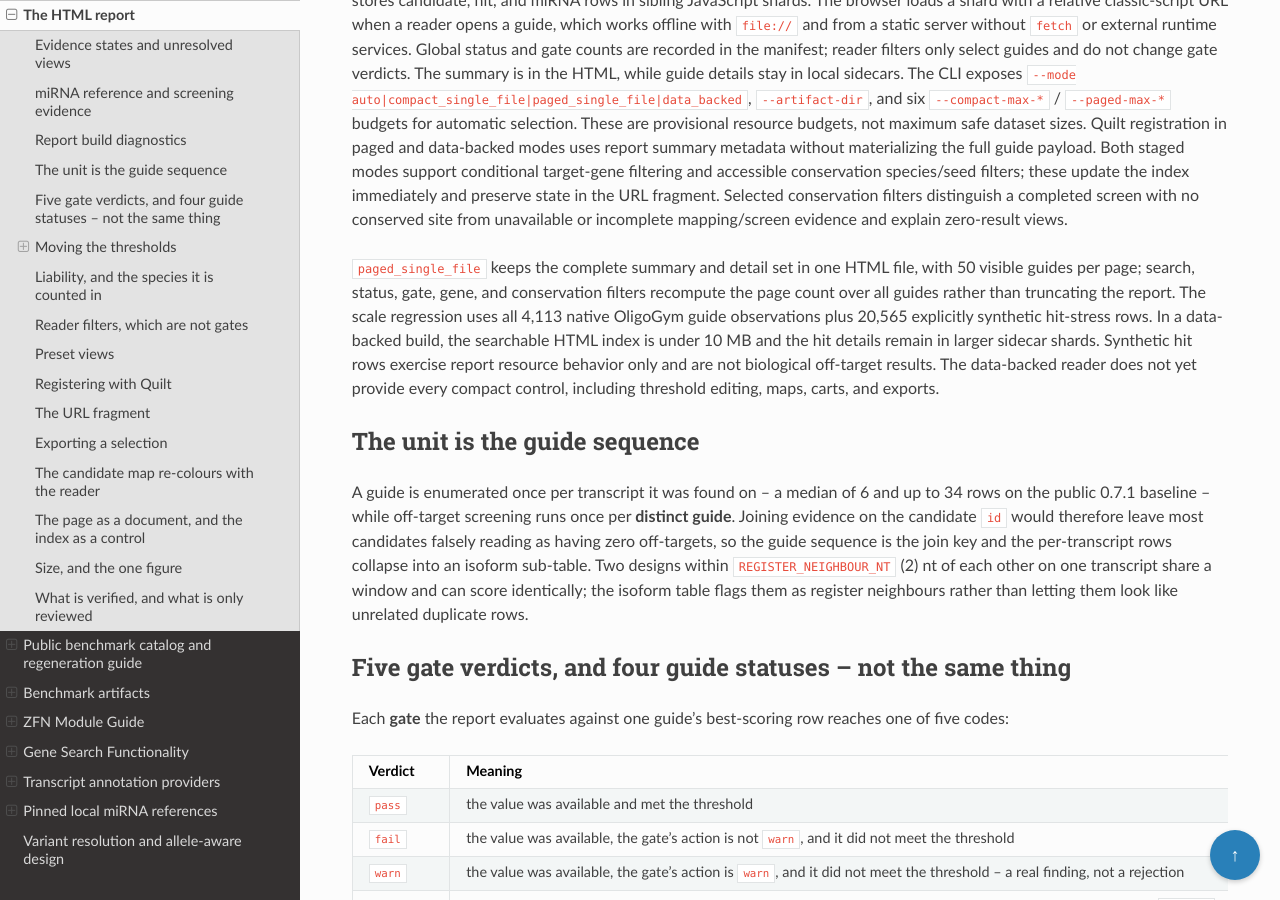
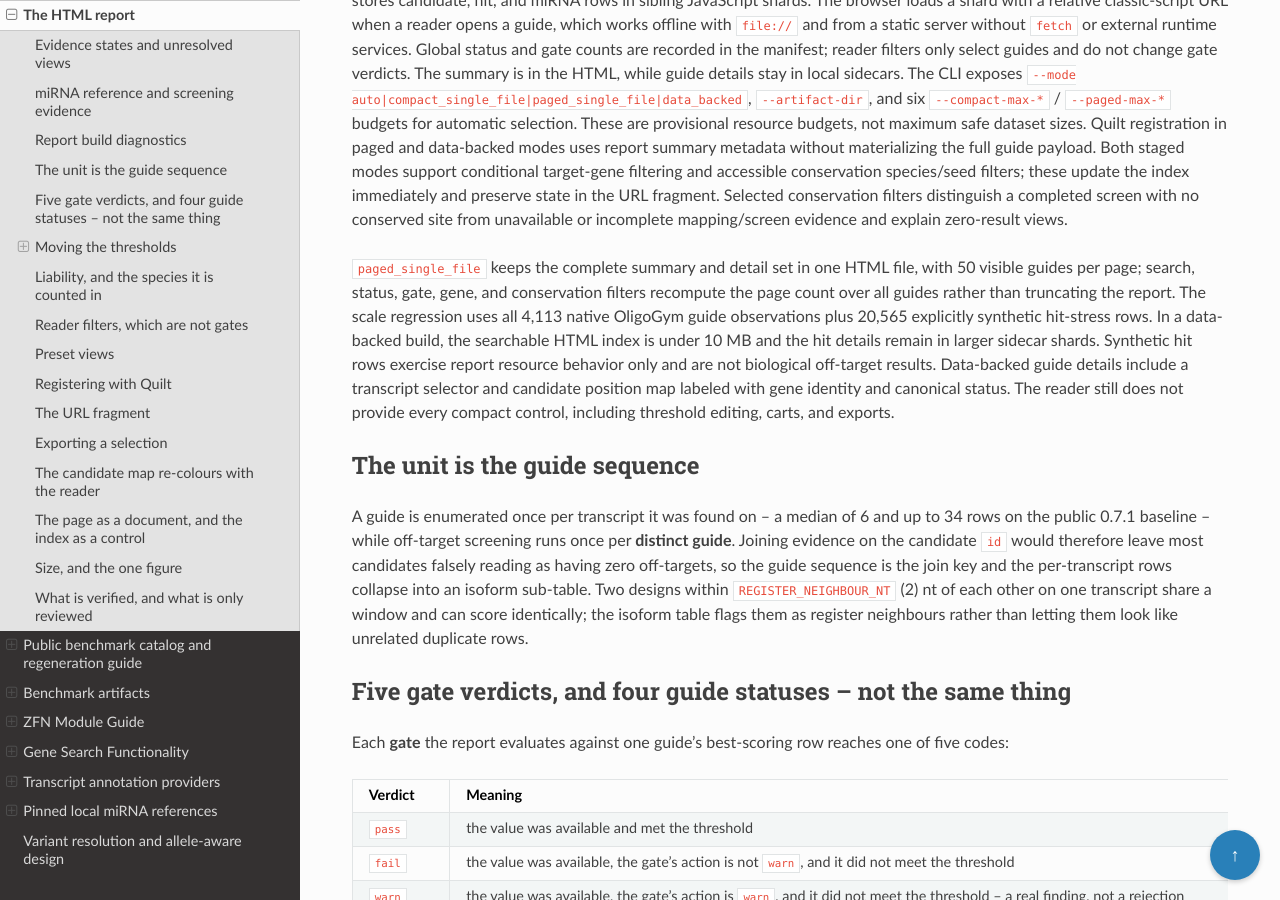
Before and after one commit to Austin-s-h/sirnaforge, a Sphinx documentation site: the page built from docs/html_report.md, in a window 1280 px wide and 900 px high, scrolled down 3053 px. Built offline with Sphinx 7.4.7 and the Read the Docs theme 3.1.0, drawn with Linux system fonts in a browser that asks for light colours.

Commit message:
Document staged transcript maps

```diff
--- a/docs/html_report.md
+++ b/docs/html_report.md
@@ -155,9 +155,10 @@ per page; search, status, gate, gene, and conservation filters recompute the pag
 rather than truncating the report. The scale regression uses all 4,113 native OligoGym guide
 observations plus 20,565 explicitly synthetic hit-stress rows. In a data-backed build, the searchable
 HTML index is under 10 MB and the hit details remain in larger sidecar shards. Synthetic hit rows
-exercise report resource behavior only and are not biological off-target results. The data-backed
-reader does not yet provide every compact control, including threshold editing, maps, carts, and
-exports.
+exercise report resource behavior only and are not biological off-target results. Data-backed guide
+details include a transcript selector and candidate position map labeled with gene identity and
+canonical status. The reader still does not provide every compact control, including threshold
+editing, carts, and exports.
 
 ## The unit is the guide sequence
 
```
